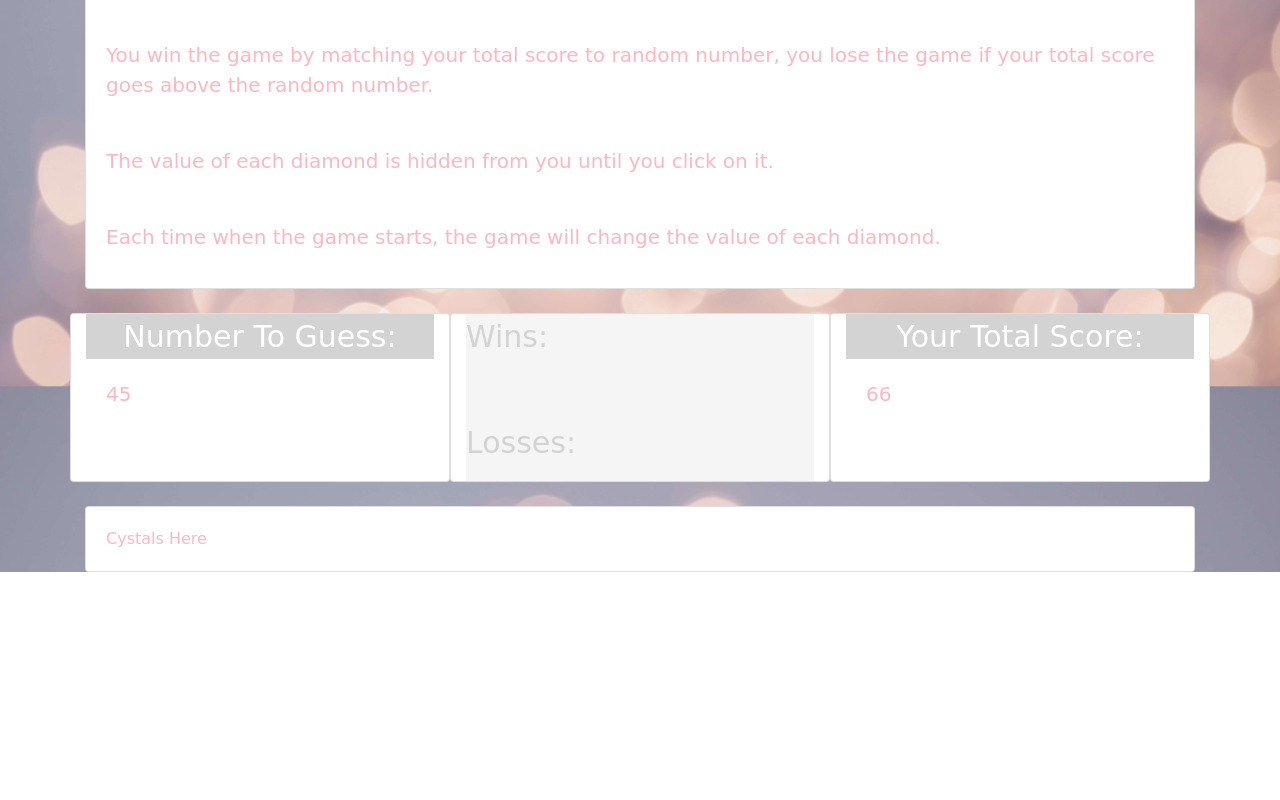
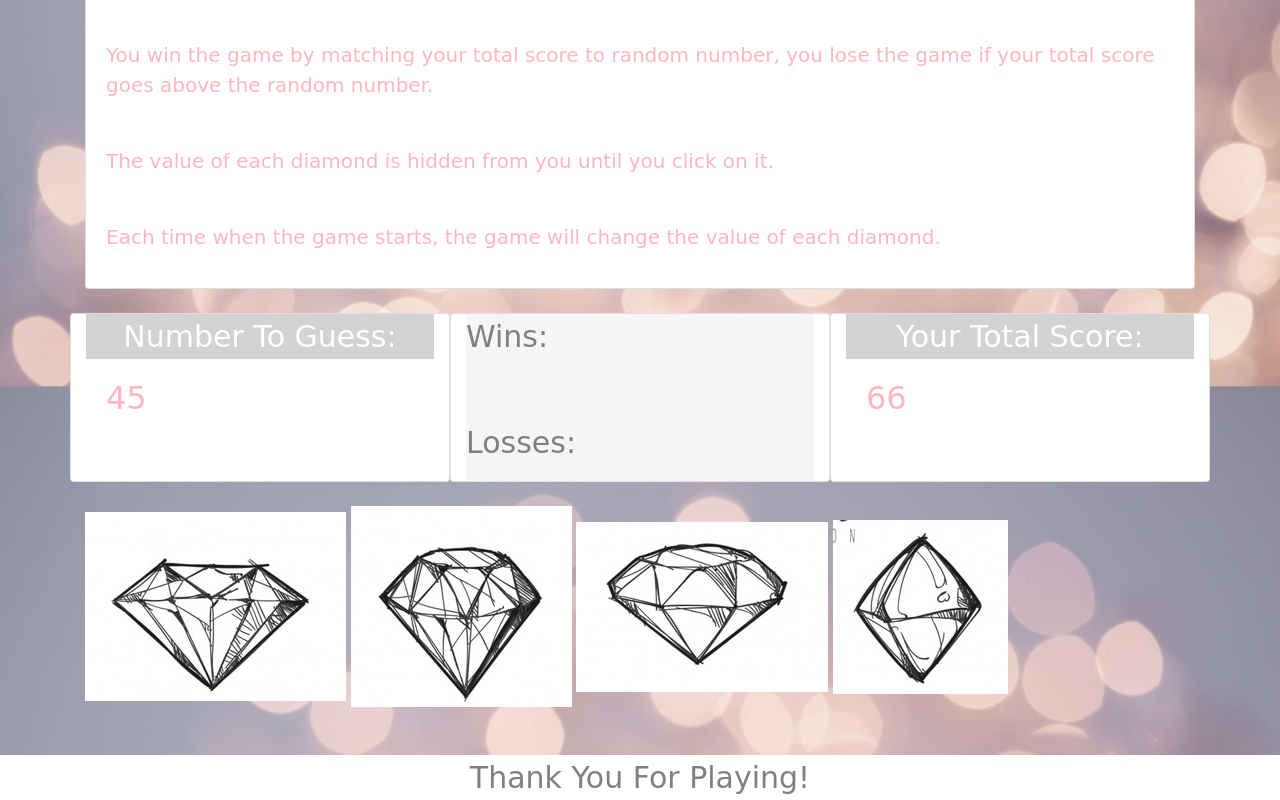
Before and after one commit to thisisjax/Crystal-Game, a plain HTML site: page index.html in a window 1280 px wide. Shown: the part 467-1267 px from the top of the page. Before the commit the page ends 1039 px from the top, so only its background shows below. Drawn offline with nearby package versions, Linux system fonts and the light colour scheme; a web font is replaced by a local one.

Commit message:
finished layout of page with html and css

```diff
--- a/assets/css/crystal.css
+++ b/assets/css/crystal.css
@@ -10,7 +10,7 @@ body {
 .jumbotron {
     text-align: center;
     color: lavender;
-    text-shadow: 2px 2px 2px gray;
+    text-shadow: 2px 2px 5px gray;
     font-family: 'Henny Penny', cursive;
     font-size: 30%;
     font-weight: bold;
@@ -29,7 +29,7 @@ body {
     font-family: 'Metamorphous', cursive;
 }
 .mid-box {
-    color: lightgrey;
+    color: gray;
     background-color: whitesmoke;
     font-size: 30px;
     font-family: 'Metamorphous', cursive;
@@ -45,3 +45,13 @@ body {
 
 
 /*crystals*/
+
+
+/*Footer*/
+.footer-fluid {
+    text-align: center;
+    background-color: white;
+    color: gray;
+    font-family: 'Metamorphous', cursive;
+    font-size: 30px;
+}
--- a/index.html
+++ b/index.html
@@ -42,8 +42,8 @@
                 <blockquote class="blockquote mb-0">
                     <p>You will be given a random number at the start of the game.</p>
                     <br>
-                    <p>There are four diamonds below. By clicking on a diamond you will add a specific amount of points to
-                        your total score.</p>
+                    <p>There are four diamonds below. By clicking on a diamond you will add a specific amount of points to your
+                        total score.</p>
                     <br>
                     <p>You win the game by matching your total score to random number, you lose the game if your total score
                         goes above the random number.</p>
@@ -64,7 +64,7 @@
                 </div>
                 <div class="card-body">
                     <blockquote class="blockquote mb-0">
-                        <p>45</p>
+                        <h2>45</h2>
                     </blockquote>
                 </div>
             </div>
@@ -85,7 +85,7 @@
                 </div>
                 <div class="card-body">
                     <blockquote class="blockquote mb-0">
-                        <p>66</p>
+                        <h2>66</h2>
                     </blockquote>
                 </div>
             </div>
@@ -93,11 +93,20 @@
         <br>
 
         <!--Crystals-->
-        <div class="card">
-            <div class="card-body">
-                Cystals Here
+        <div class="holder">
+            <div id="diamond-holder">
+                <img src="assets/images/diamond1.png">
+                <img src="assets/images/diamond2.png">
+                <img src="assets/images/diamond3.png">
+                <img src="assets/images/diamond4.png">
             </div>
         </div>
+    </div>
+    <br>
+    <br>
+    <!--Footer-->
+    <div class="footer-fluid">
+        Thank You For Playing!
     </div>
 
 </body>
```
Also changed, not shown: assets/images/diamond1.png (added), assets/images/diamond2.png (added), assets/images/diamond3.png (added), assets/images/diamond4.png (added).
